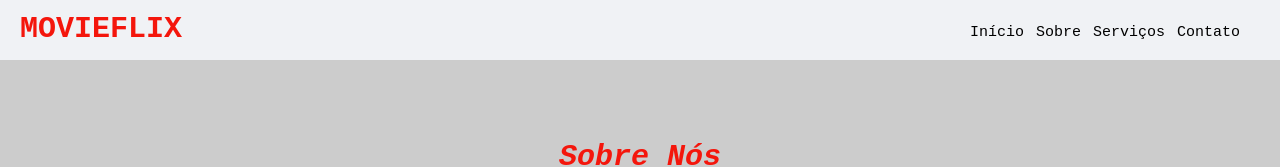
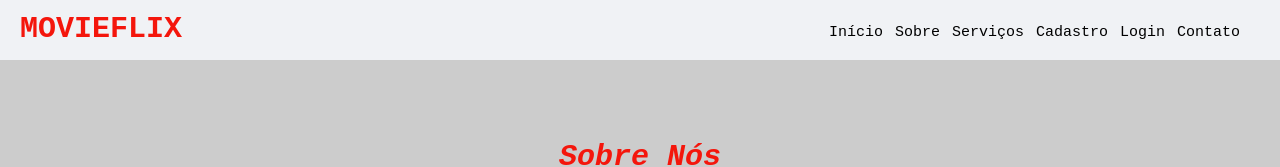
Before and after one commit to Nathan099-dev/projeto_movie_flix, a plain HTML site: page HTML/index.html in a window 1280 px wide. Shown: the top 167 px of the page. Drawn offline with Linux system fonts and the light colour scheme.

Commit message:
modificações HTML

```diff
--- a/HTML/index.html
+++ b/HTML/index.html
@@ -20,6 +20,8 @@
                         <li><a href="#">Início</a></li>
                         <li><a href="#">Sobre</a></li>
                         <li><a href="#">Serviços</a></li>
+                        <li><a href="#">Cadastro</a></li>
+                        <li><a href="#">Login</a></li>
                         <li><a href="#">Contato</a></li>
                     </ul>
                  </div>
```
